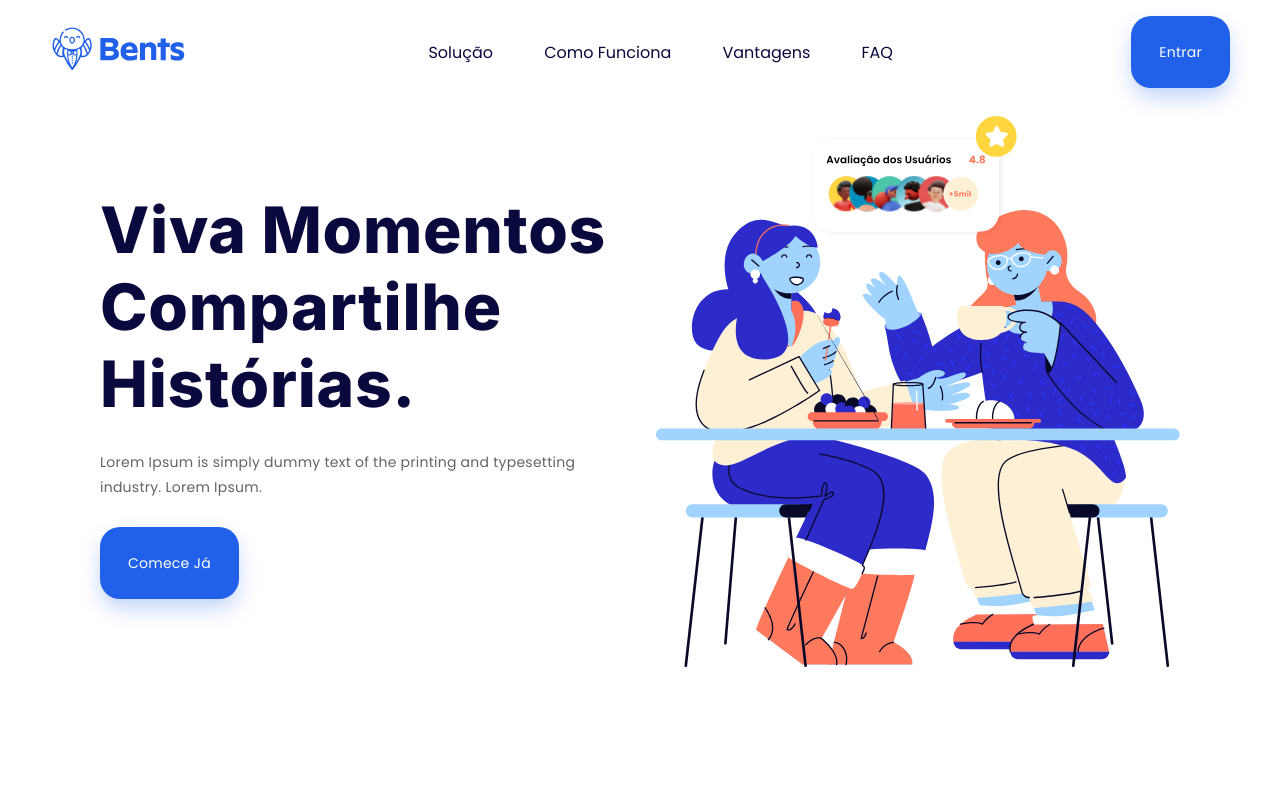
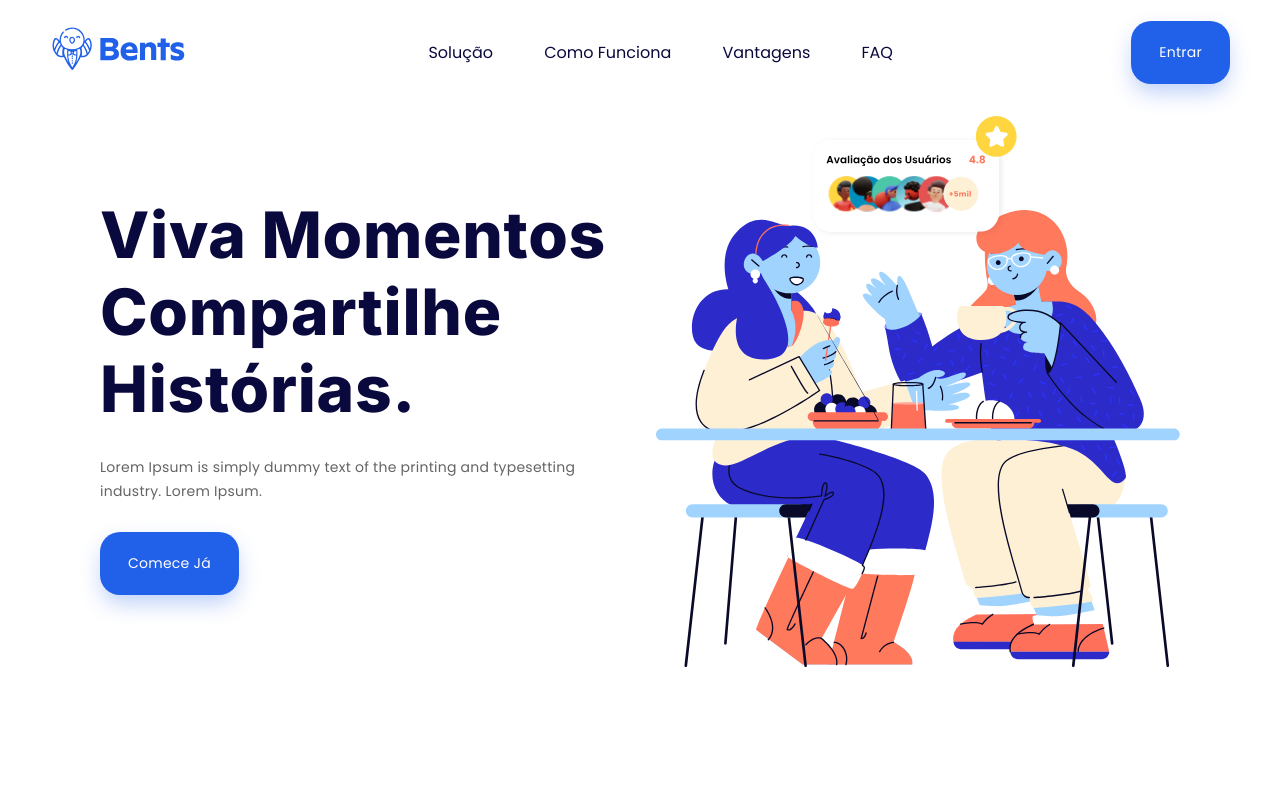
Before and after one commit to benteats/benteats-frontend, a React (Vite) app in the folder bents-app/: page / in a window 1280 px wide. Shown: the top 800 px of the page. Built offline with nearby package versions, Linux system fonts and the light colour scheme.

Commit message:
fix(GlobalCss): corrigindo padding botao

```diff
--- a/bents-app/src/styles/Global.ts
+++ b/bents-app/src/styles/Global.ts
@@ -7,7 +7,7 @@ export const Button = styled('a')`
   letter-spacing: 0.25px;
   background: ${paletteColors.primary};
   color: ${paletteColors.lightColor};
-  padding: 1.8em 2em;
+  padding: 1.5em 2em;
   border-radius: ${borderRadius.globalBtn};
   cursor: pointer;
   transition: all ease-in 100ms;
```
